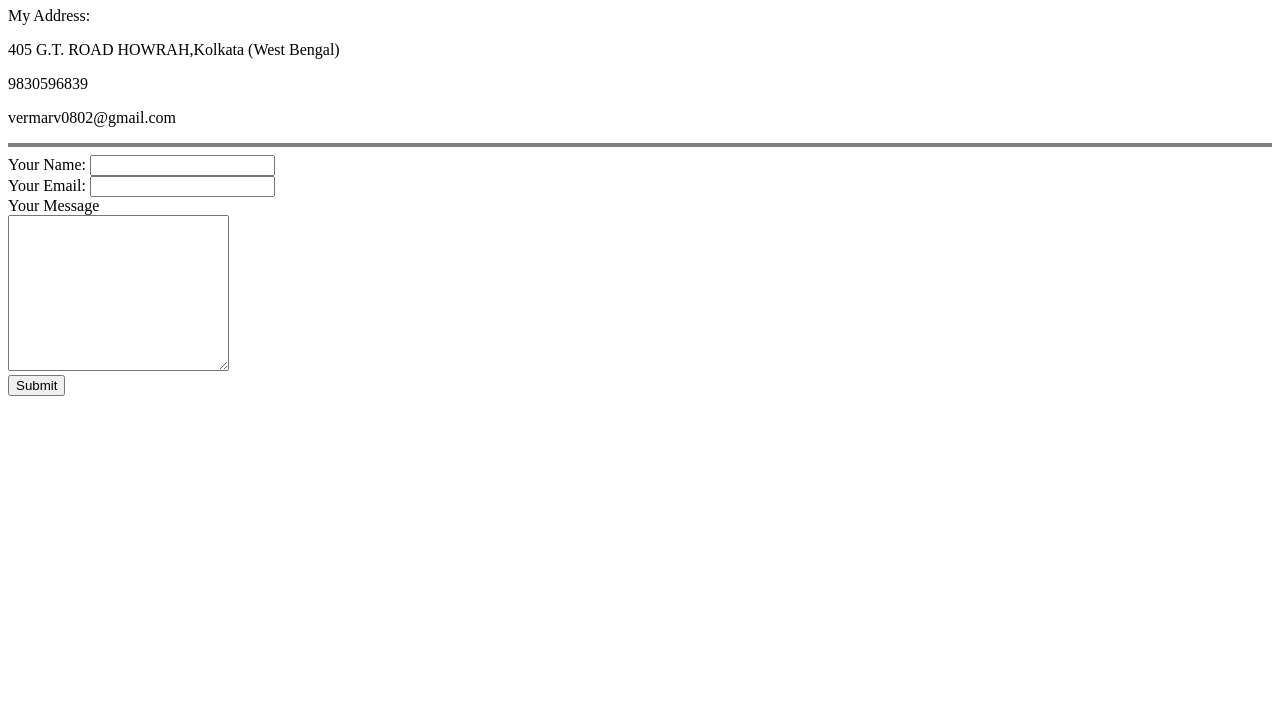
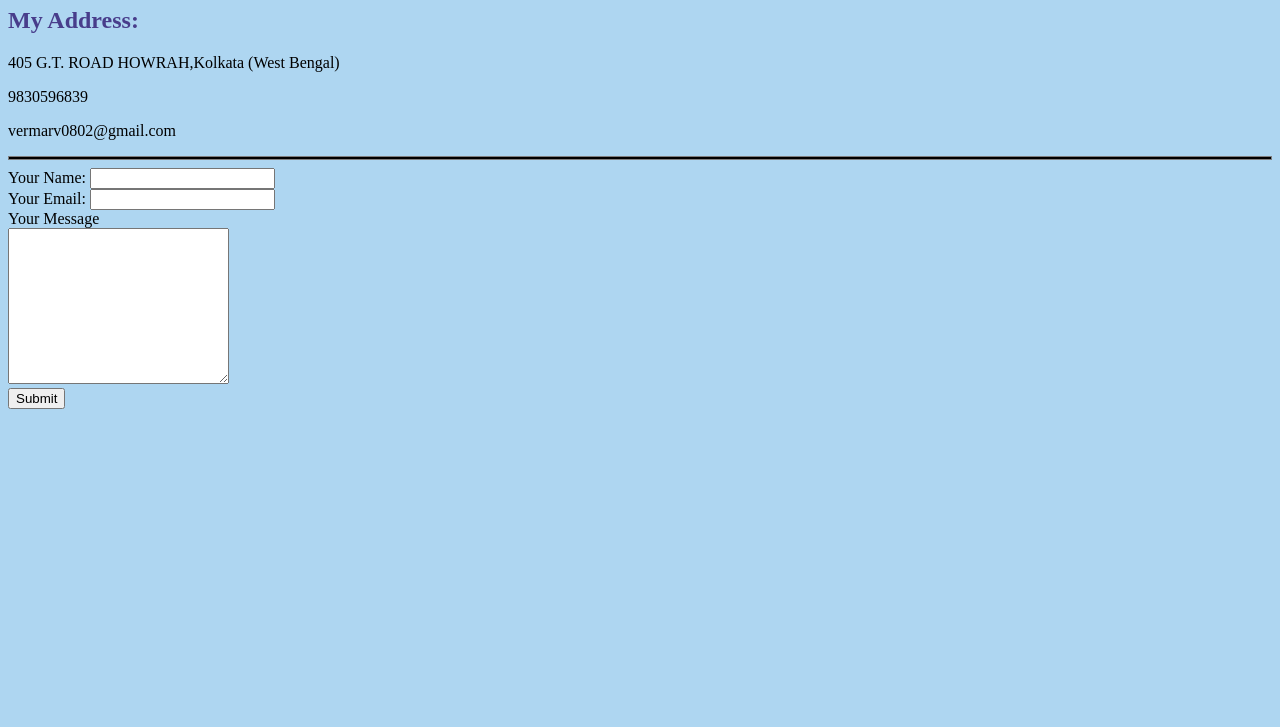
Before and after one commit to Ravi1717/cv, a plain HTML site: page contact-me.html in a window 1280 px wide. Shown: the part 73-800 px from the top of the page. Drawn offline with Linux system fonts and the light colour scheme.

Commit message:
Update contact-me.html

```diff
--- a/contact-me.html
+++ b/contact-me.html
@@ -1,17 +1,18 @@
 <!DOCTYPE html>
 <html lang="en" dir="ltr">
   <head>
+    <link rel="stylesheet" type="text/css" href="styless.css"/>
     <meta charset="utf-8">
     <title>Contact Me</title>
   </head>
   <body>
     <h1>My Contact Details</h1>
-    <p> My Address:</p>
+    <h2> My Address:</h2>
     <P>405 G.T. ROAD HOWRAH,Kolkata (West Bengal)</P>
     <p>9830596839</p>
     <p>vermarv0802@gmail.com</p>
-    <hr size="4" noshade>
-    <form class"" action="mailto:vermarv0802@gmail.com" method="post" entype="text/plain">
+    <hr size="4" noshade="">
+    <form class="" action="mailto:vermarv0802@gmail.com" method="post" entype="text/plain">
   <label>Your Name:</label>
   <input type="text" name="name" value="">
    <br>
```
